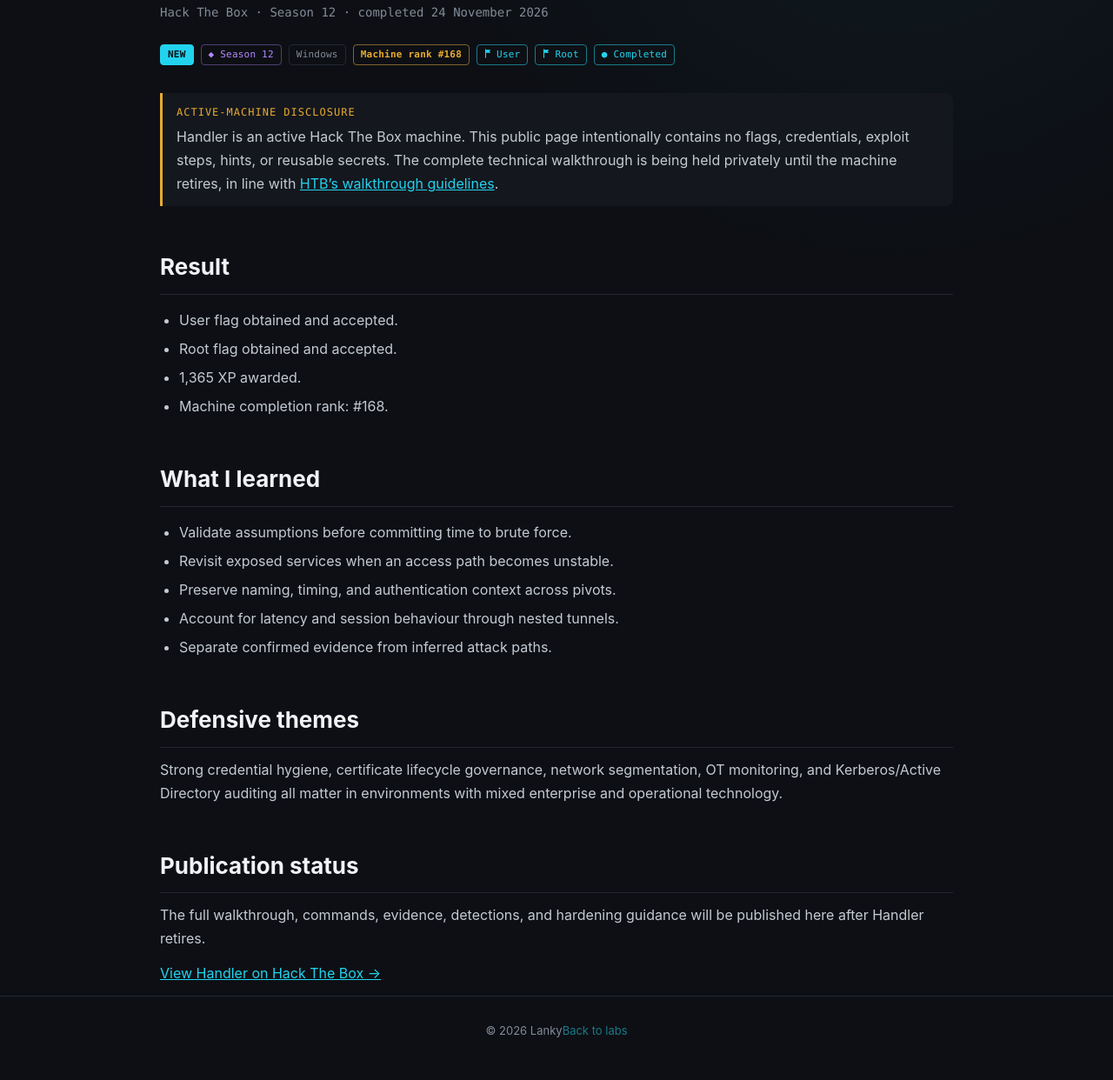
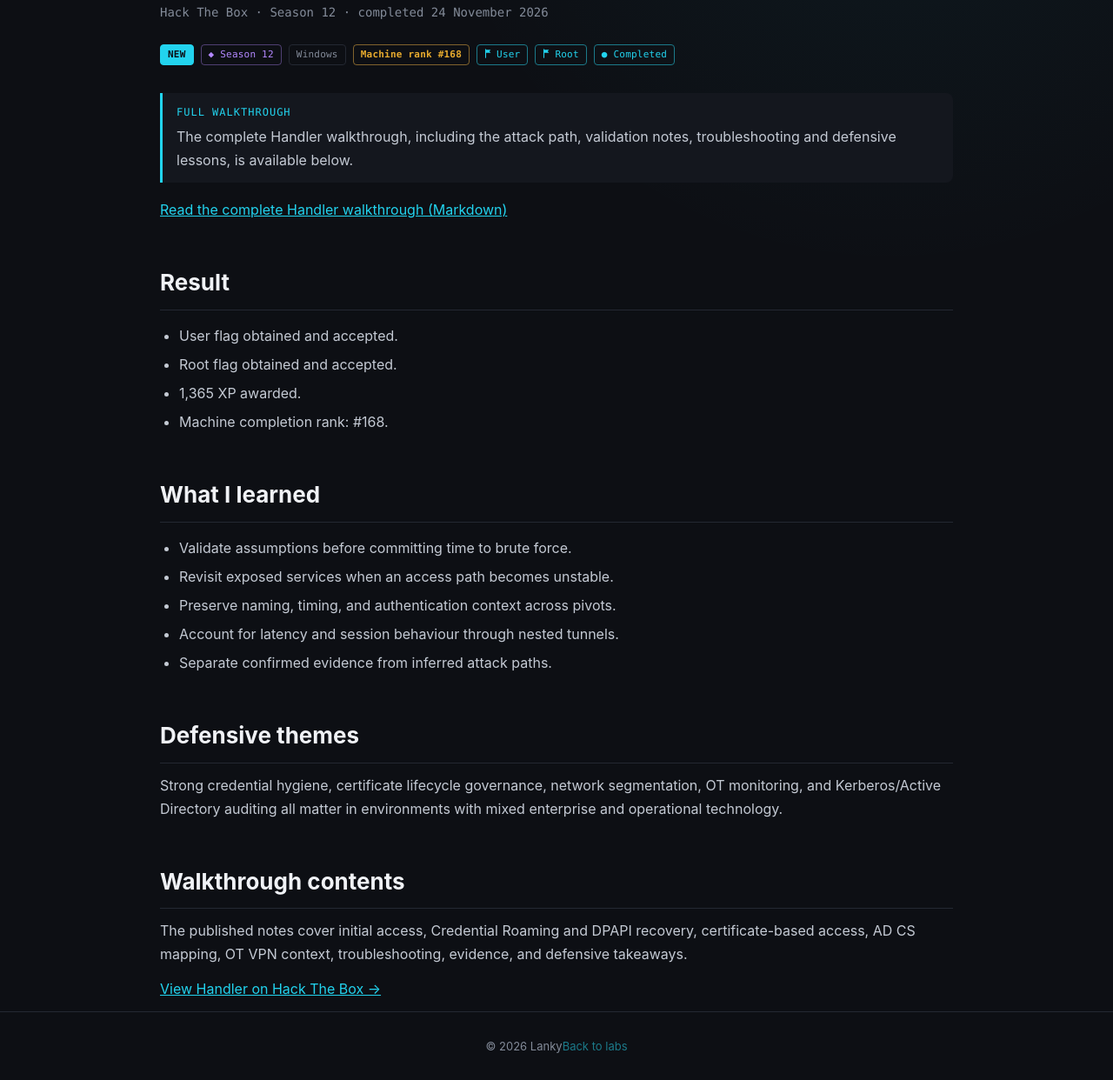
Before and after one commit to LankylukeAus/lankylukeaus.github.io, a plain HTML site: page machines/handler.html in a window 1280 px wide. Shown: the part 259-1501 px from the top of the page at 87% size. Drawn offline with Linux system fonts and the light colour scheme.

Commit message:
Link full Handler walkthrough

```diff
--- a/machines/handler.html
+++ b/machines/handler.html
@@ -4,7 +4,7 @@
   <meta charset="utf-8">
   <meta name="viewport" content="width=device-width,initial-scale=1">
   <title>Handler — HTB Completion Notes (Lanky)</title>
-  <meta name="description" content="Spoiler-free completion notes for Hack The Box Handler. The full technical walkthrough is being held until the machine retires.">
+  <meta name="description" content="Full technical walkthrough for Hack The Box Handler, including the completed attack path and defensive lessons.">
   <link rel="canonical" href="https://lankylukeaus.github.io/machines/handler.html">
   <link rel="stylesheet" href="../assets/style.css?v=11">
 </head>
@@ -18,7 +18,9 @@
     <div class="subtitle">Hack The Box · Season 12 · completed 24 November 2026</div>
     <div class="machine-meta"><span class="pill newpill" data-added="2026-11-24">NEW</span><span class="pill season">Season 12</span><span class="pill os-windows">Windows</span><span class="pill rankp">Machine rank #168</span><span class="pill flagp">User</span><span class="pill flagp">Root</span><span class="pill rooted">● Completed</span></div>
 
-    <div class="callout warn"><span class="tag">Active-machine disclosure</span>Handler is an active Hack The Box machine. This public page intentionally contains no flags, credentials, exploit steps, hints, or reusable secrets. The complete technical walkthrough is being held privately until the machine retires, in line with <a href="https://help.hackthebox.com/en/articles/5188925-streaming-writeups-walkthrough-guidelines" rel="noopener">HTB’s walkthrough guidelines</a>.</div>
+    <div class="callout"><span class="tag">Full walkthrough</span>The complete Handler walkthrough, including the attack path, validation notes, troubleshooting and defensive lessons, is available below.</div>
+
+    <p><a class="link" href="../assets/writeups/hack-the-box-handler-walkthrough.md">Read the complete Handler walkthrough (Markdown)</a></p>
 
     <h2>Result</h2>
     <ul>
@@ -40,8 +42,8 @@
     <h2>Defensive themes</h2>
     <p>Strong credential hygiene, certificate lifecycle governance, network segmentation, OT monitoring, and Kerberos/Active Directory auditing all matter in environments with mixed enterprise and operational technology.</p>
 
-    <h2>Publication status</h2>
-    <p>The full walkthrough, commands, evidence, detections, and hardening guidance will be published here after Handler retires.</p>
+    <h2>Walkthrough contents</h2>
+    <p>The published notes cover initial access, Credential Roaming and DPAPI recovery, certificate-based access, AD CS mapping, OT VPN context, troubleshooting, evidence, and defensive takeaways.</p>
     <p><a class="link" href="https://app.hackthebox.com/machines/Handler" rel="noopener">View Handler on Hack The Box →</a></p>
   </article>
 </main>
```
